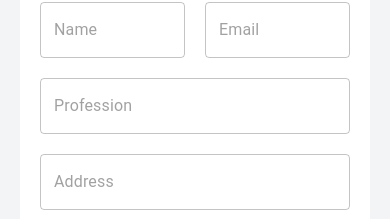
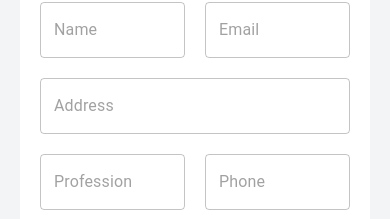
Before and after one commit to Waptech07/CSC-Study, a React (Create React App) app: page /profile/settings in a window 390 px wide. Shown: the part 625-844 px from the top of the page. Built offline with nearby package versions, Linux system fonts and the light colour scheme.

Commit message:
added phone field

```diff
--- a/src/components/Profile/Settings.jsx
+++ b/src/components/Profile/Settings.jsx
@@ -18,6 +18,7 @@ const Settings = () => {
   const [name, setName] = useState(user?.name || "");
   const [email, setEmail] = useState(user?.email || "");
   const [profession, setProfession] = useState(user?.profession || "");
+  const [phone, setPhone] = useState(user?.phone || "");
   const [address, setAddress] = useState(user?.address || "");
   const [nationality, setNationality] = useState(user?.nationality || "");
   const [oldPassword, setOldPassword] = useState("");
@@ -33,6 +34,7 @@ const Settings = () => {
       profession,
       address,
       nationality,
+      phone,
     };
 
     try {
@@ -126,17 +128,25 @@ const Settings = () => {
               />
             </div>
             <TextField
-              placeholder="Profession"
-              fullWidth
-              value={profession}
-              onChange={(e) => setProfession(e.target.value)}
-            />
-            <TextField
               placeholder="Address"
               fullWidth
               value={address}
               onChange={(e) => setAddress(e.target.value)}
             />
+            <div className="flex lg:flex-col flex-row gap-5">
+              <TextField
+                placeholder="Profession"
+                fullWidth
+                value={profession}
+                onChange={(e) => setProfession(e.target.value)}
+              />
+              <TextField
+                placeholder="Phone"
+                fullWidth
+                value={phone}
+                onChange={(e) => setPhone(e.target.value)}
+              />
+            </div>
             <div className="flex lg:flex-col flex-row gap-5 w-full">
               <TextField
                 placeholder="Nationality"
```
